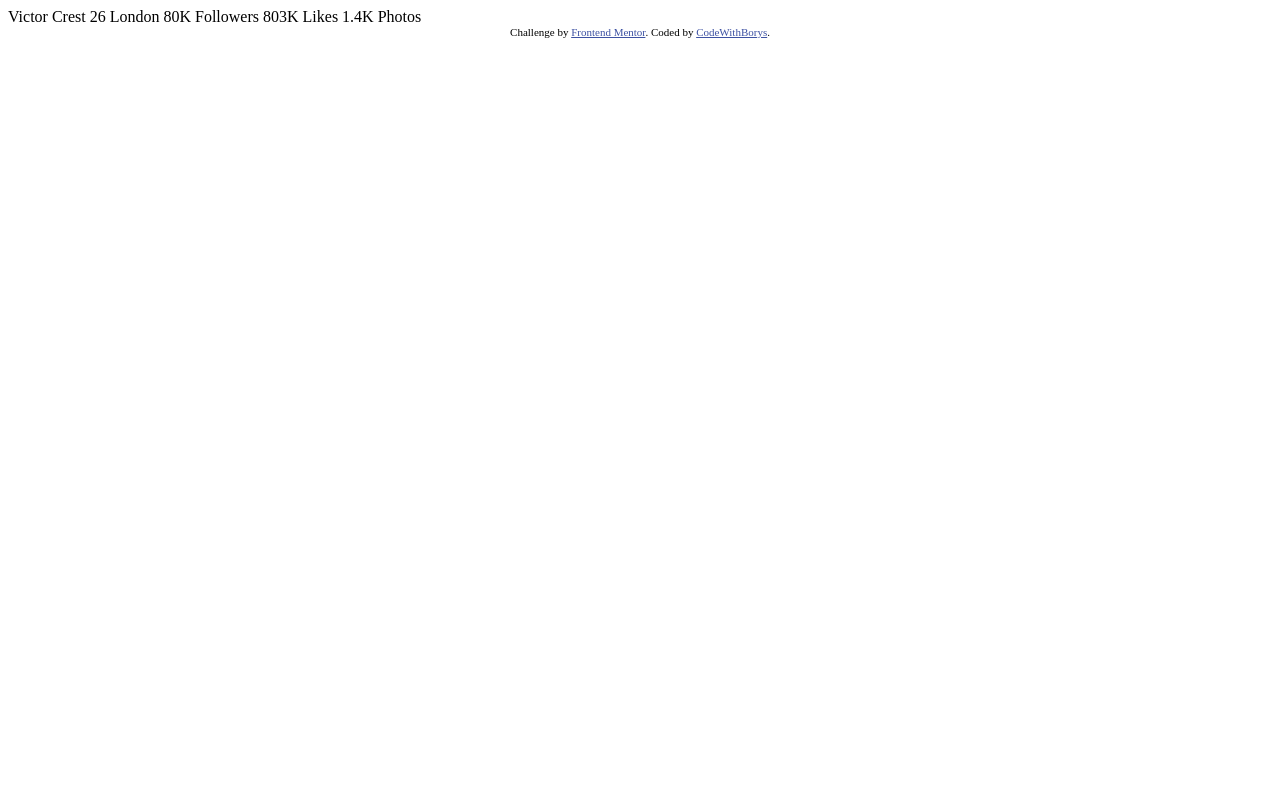
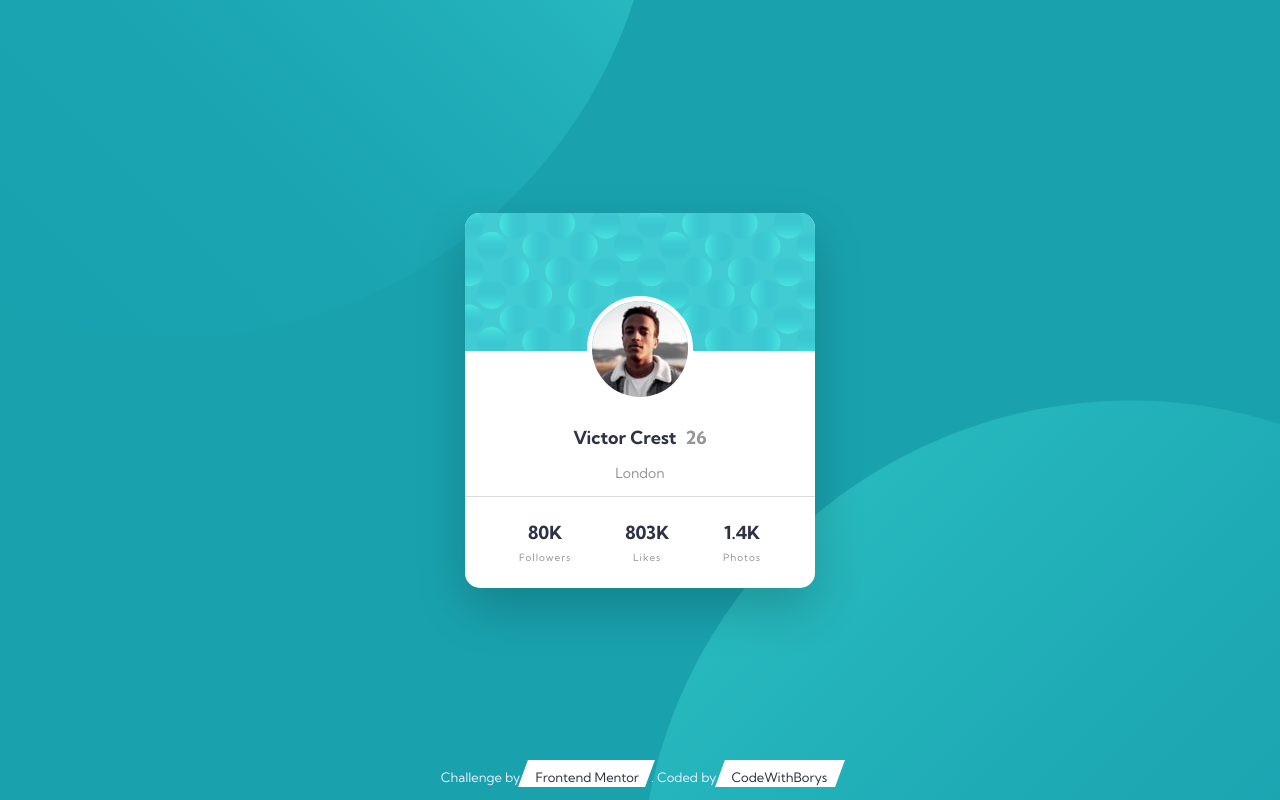
Before and after one commit to CodeWithBorys/profile-card, a plain HTML site: page index.html in a window 1280 px wide. Drawn offline with Linux system fonts and the light colour scheme.

Commit message:
finished project

```diff
--- a/index.html
+++ b/index.html
@@ -11,27 +11,36 @@
       sizes="32x32"
       href="./images/favicon-32x32.png"
     />
-
+    <link rel="stylesheet" href="style.css" />
     <title>Frontend Mentor | Profile card component</title>
-
-    <!-- Feel free to remove these styles or customise in your own stylesheet 👍 -->
-    <style>
-      .attribution {
-        font-size: 11px;
-        text-align: center;
-      }
-      .attribution a {
-        color: hsl(228, 45%, 44%);
-      }
-    </style>
   </head>
   <body>
-    Victor Crest 26 London 80K Followers 803K Likes 1.4K Photos
+    <div class="card">
+      <div class="top"></div>
+      <div class="middle">
+        <img src="images/image-victor.jpg" alt="Victor Crest">
+        <div class="name bold">Victor Crest <span class="age">26<span></div>
+        <div class="city">London</div>
+      </div>
+      <div class="bottom">
+        <div class="stat">
+          <p class="stat_num bold">80K</p>
+          <p class="stat_title">Followers</p>
+        </div>
+        <div class="stat">
+          <p class="stat_num bold">803K</p>
+          <p class="stat_title">Likes</p>
+        </div>
+        <div class="stat">
+          <p class="stat_num bold">1.4K</p>
+          <p class="stat_title">Photos</p>
+        </div>
+      </div>
+    </div>
+
     <div class="attribution">
-      Challenge by
-      <a href="https://www.frontendmentor.io?ref=challenge" target="_blank"
-        >Frontend Mentor</a
-      >. Coded by <a href="#">CodeWithBorys</a>.
+      <p>Challenge by <a href="https://www.frontendmentor.io?ref=challenge" target="_blank">Frontend Mentor</a>.</p>
+      <p>Coded by <a href="https://github.com/CodeWithBorys" target="_blank">CodeWithBorys</a></p>
     </div>
   </body>
 </html>
--- /dev/null
+++ b/style.css
@@ -0,0 +1,171 @@
+@import url('https://fonts.googleapis.com/css2?family=Kumbh+Sans:wght@400;700&display=swap');
+
+:root {
+  --gray: hsl(0, 0%, 59%);
+  --dark: hsl(229, 23%, 23%);
+  --bg-color: hsl(185, 75%, 39%);
+}
+
+* {
+  padding: 0;
+  margin: 0;
+  box-sizing: border-box;
+}
+
+body {
+  font-family: 'Kumbh Sans', sans-serif;
+  position: relative;
+  height: 100vh;
+  width: 100vw;
+  display: flex;
+  flex-direction: column;
+  justify-content: center;
+  align-items: center;
+  color: var(--dark);
+  background: url('/images/bg-pattern-top.svg'),
+    url('/images/bg-pattern-bottom.svg'), hsl(185, 75%, 39%);
+  background-repeat: no-repeat;
+  background-position: -25vw -80vh, 50vw 50vh;
+}
+
+.card {
+  width: 350px;
+  height: 375px;
+  display: grid;
+  grid-template-rows: 1.9fr 2fr 1.25fr;
+  border-radius: 15px;
+  overflow: hidden;
+  background: #fff;
+  box-shadow: 0 20px 50px 0 rgb(0 0 0 / 20%);
+}
+
+.card .top {
+  background: url('images/bg-pattern-card.svg');
+}
+
+.card .middle {
+  text-align: center;
+  padding-top: 75px;
+  position: relative;
+}
+
+.card .middle img {
+  position: absolute;
+  top: -55px;
+  left: 50%;
+  transform: translateX(-50%);
+  border-radius: 50%;
+  border: 5px solid #fff;
+}
+
+.name {
+  padding-bottom: 15px;
+}
+
+.age {
+  color: var(--gray);
+  padding-left: 5px;
+}
+
+.city {
+  font-size: 14px;
+  color: var(--gray);
+}
+
+.card .bottom {
+  display: flex;
+  justify-content: space-evenly;
+  align-items: center;
+  text-align: center;
+  border-top: 1px solid #ddd;
+}
+
+.bold {
+  font-size: 18px;
+  font-weight: 700;
+}
+
+.stat_title {
+  color: var(--gray);
+  font-size: 10px;
+  margin-top: 7px;
+  letter-spacing: 1px;
+}
+
+.attribution {
+  position: absolute;
+  bottom: 10px;
+  font-size: 13px;
+  text-align: center;
+  color: hsl(227, 100%, 95%);
+}
+
+.attribution p {
+  display: inline-block;
+}
+
+.attribution a {
+  color: var(--dark);
+  padding: 5px 12px;
+  display: inline-block;
+  position: relative;
+  text-decoration: none;
+}
+
+.attribution a::before {
+  content: '';
+  position: absolute;
+  display: block;
+  width: 100%;
+  height: 27px;
+  top: -4px;
+  left: 0;
+  transform: skew(-20deg);
+  background: #fff;
+  z-index: -1;
+  transition: all 0.3s;
+}
+
+.attribution a:hover::before {
+  transform: skew(0deg);
+  border: 1px solid #fff;
+  background: transparent;
+}
+
+.attribution a:hover {
+  color: #fff;
+}
+
+.attribution a:active::before {
+  background: #fff;
+}
+
+.attribution a:active {
+  color: var(--dark);
+}
+
+@media (max-width: 430px) {
+  .card {
+    width: 95vw;
+    margin-bottom: 30px;
+  }
+
+  .attribution {
+    font-size: 11px;
+    bottom: 5px;
+  }
+
+  .attribution p:last-child {
+    margin-top: 8px;
+  }
+
+  .attribution a {
+    padding: 3px 10px;
+  }
+
+  .attribution a::before {
+    width: 100%;
+    height: 22px;
+    top: -5px;
+  }
+}
```
